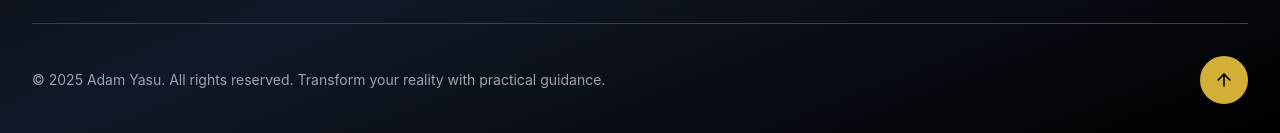
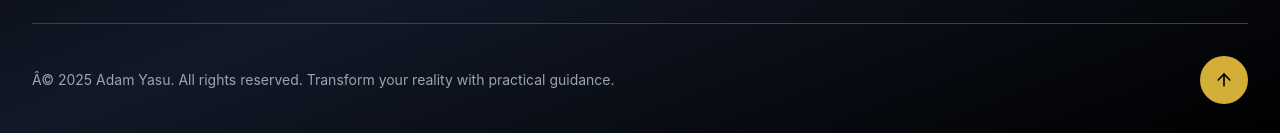
Before and after one commit to ffbrunoff1/adamyasu1, a React (Vite) app: page / in a window 1280 px wide. Shown: the part 5649-5782 px from the top of the page. Built offline with nearby package versions, Linux system fonts and the light colour scheme.

Commit message:
Atualizar arquivos do projeto - 2025-08-03T02:18:35.632Z

```diff
--- a/src/components/Footer.jsx
+++ b/src/components/Footer.jsx
@@ -154,7 +154,7 @@ export default function Footer() {
           >
             <div className="flex flex-col md:flex-row justify-between items-center space-y-4 md:space-y-0">
               <p className="text-gray-400 text-sm">
-                © {new Date().getFullYear()} Adam Yasu. All rights reserved.
+                Â© {new Date().getFullYear()} Adam Yasu. All rights reserved.
                 Transform your reality with practical guidance.
               </p>
 
```
